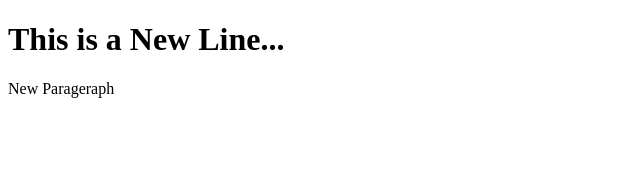
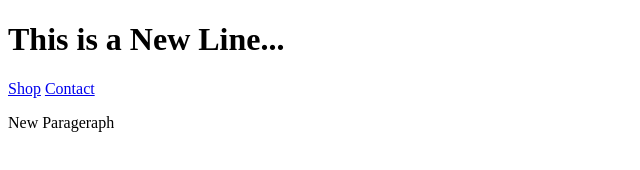
Before and after one commit to behnia71/MyProject, a plain HTML site: page index.html in a window 1280 px wide. Shown: the whole page, without its empty margins (0-640 px from the left). Drawn offline with Linux system fonts and the light colour scheme.

Commit message:
Add Header index.html

```diff
--- a/index.html
+++ b/index.html
@@ -6,7 +6,10 @@
   </head>
   <body>
     <h1>This is a New Line...</h1>
-
+    <header>
+      <a href="shop.html">Shop</a>
+      <a href="contact.html">Contact</a>
+    </header>
     <p>New Parageraph</p>
   </body>
 </html>
```
